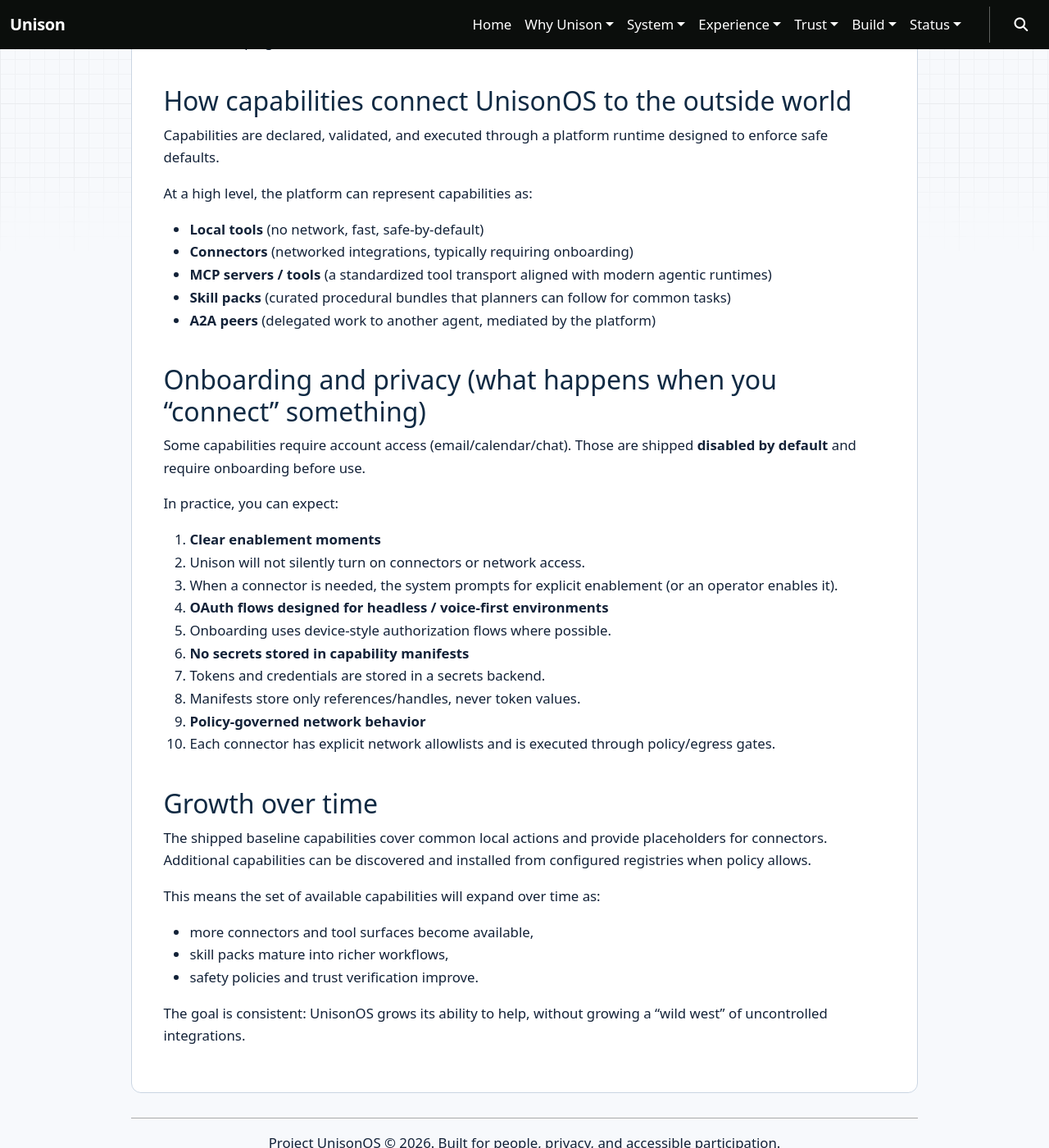
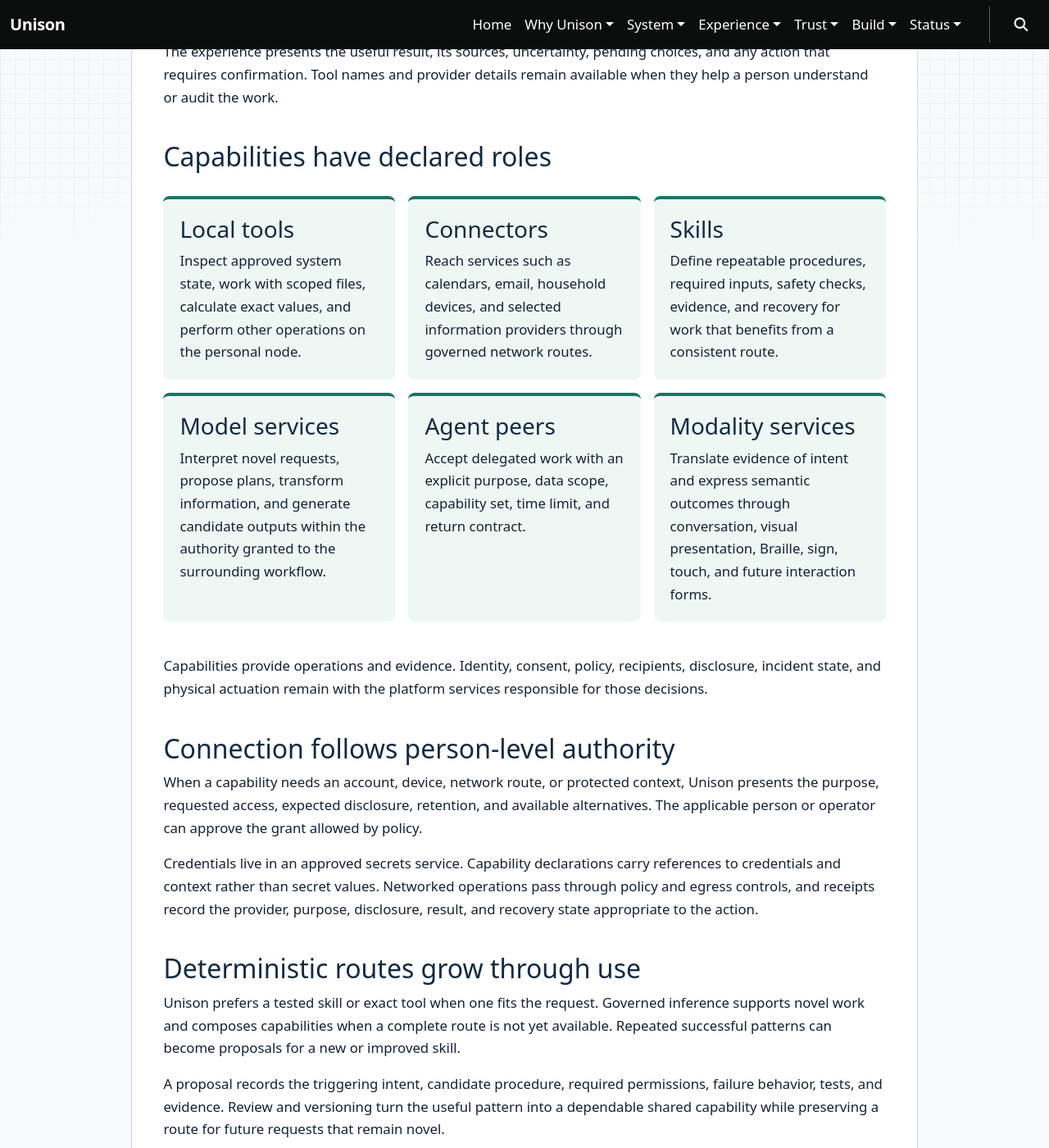
Before and after one commit to project-unisonOS/project-unisonos.github.io, an MkDocs documentation site: the page built from docs/experience/system-capabilities.md, in a window 1280 px wide and 1400 px high, scrolled down 906 px. Shown: the whole window at 82% size. Built offline with MkDocs 1.6.1, drawn with Linux system fonts in a browser that asks for light colours; nearby versions of some CDN libraries; some of the changed text lies outside the part shown.

Commit message:
docs: refresh multimodal capability guidance

```diff
--- a/docs/experience/system-capabilities.md
+++ b/docs/experience/system-capabilities.md
@@ -1,67 +1,76 @@
-# System Capabilities
+# System capabilities
 
-UnisonOS connects to tools, services, and external resources through a growing
-set of **system capabilities**. Capabilities bridge what you ask for (your
-“intent”) and the concrete mechanism that fulfills it, such as local tools,
-connectors, MCP servers, or skill packs.
+<section class="story-hero" aria-labelledby="capabilities-introduction">
+  <p class="story-kicker">Intent becomes useful work</p>
+  <h2 id="capabilities-introduction">Capabilities give orchestration a practical reach</h2>
+  <p class="story-lead">Unison connects a person's intent to local tools, governed services, skills, models, and other agents. Each capability declares what it can do, what information it needs, and which controls apply.</p>
+</section>
 
-## What you experience
+## The experience begins with the outcome
 
-Capabilities are designed to feel like “Unison just knows how to do it,” while still keeping safety, consent, and privacy explicit where it matters.
+A person can ask Unison to prepare a meeting, investigate a household problem,
+organize records, or continue a longer project. The orchestrator resolves that
+intent into a plan and selects capabilities that fit the purpose, available
+context, current environment, and applicable policy.
 
-Examples of experiences powered by capabilities:
+The experience presents the useful result, its sources, uncertainty, pending
+choices, and any action that requires confirmation. Tool names and provider
+details remain available when they help a person understand or audit the work.
 
-- **Instant local answers and actions**
-  - “What device am I on?” → host and OS information
-  - “Summarize system health” → CPU/memory/disk and bounded process inspection
-  - “Read this file and summarize it” → scoped filesystem read
-- **Workflows that compose multiple tools**
-  - “Summarize my recent meetings” → calendar + meeting artifacts + summarization
-  - “Find that email and draft a response” → email search + drafting (draft-only unless explicitly enabled)
-  - “Give me a system diagnostics summary I can share” → safe local inspection + formatted output
-- **Optional connectors to external systems (disabled by default)**
-  - Email and calendar providers
-  - Chat/workspace providers (for example, Slack-style integrations)
+## Capabilities have declared roles
 
-As UnisonOS evolves, new capabilities will be added and existing ones will mature, expanding what Unison can do while keeping the execution model consistent.
+<div class="story-grid boundary-grid">
+  <section><h3>Local tools</h3><p>Inspect approved system state, work with scoped files, calculate exact values, and perform other operations on the personal node.</p></section>
+  <section><h3>Connectors</h3><p>Reach services such as calendars, email, household devices, and selected information providers through governed network routes.</p></section>
+  <section><h3>Skills</h3><p>Define repeatable procedures, required inputs, safety checks, evidence, and recovery for work that benefits from a consistent route.</p></section>
+  <section><h3>Model services</h3><p>Interpret novel requests, propose plans, transform information, and generate candidate outputs within the authority granted to the surrounding workflow.</p></section>
+  <section><h3>Agent peers</h3><p>Accept delegated work with an explicit purpose, data scope, capability set, time limit, and return contract.</p></section>
+  <section><h3>Modality services</h3><p>Translate evidence of intent and express semantic outcomes through conversation, visual presentation, Braille, sign, touch, and future interaction forms.</p></section>
+</div>
 
-## How capabilities connect UnisonOS to the outside world
+Capabilities provide operations and evidence. Identity, consent, policy,
+recipients, disclosure, incident state, and physical actuation remain with the
+platform services responsible for those decisions.
 
-Capabilities are declared, validated, and executed through a platform runtime designed to enforce safe defaults.
+## Connection follows person-level authority
 
-At a high level, the platform can represent capabilities as:
+When a capability needs an account, device, network route, or protected context,
+Unison presents the purpose, requested access, expected disclosure, retention,
+and available alternatives. The applicable person or operator can approve the
+grant allowed by policy.
 
-- **Local tools** (no network, fast, safe-by-default)
-- **Connectors** (networked integrations, typically requiring onboarding)
-- **MCP servers / tools** (a standardized tool transport aligned with modern agentic runtimes)
-- **Skill packs** (curated procedural bundles that planners can follow for common tasks)
-- **A2A peers** (delegated work to another agent, mediated by the platform)
+Credentials live in an approved secrets service. Capability declarations carry
+references to credentials and context rather than secret values. Networked
+operations pass through policy and egress controls, and receipts record the
+provider, purpose, disclosure, result, and recovery state appropriate to the
+action.
 
-## Onboarding and privacy (what happens when you “connect” something)
+## Deterministic routes grow through use
 
-Some capabilities require account access (email/calendar/chat). Those are shipped **disabled by default** and require onboarding before use.
+Unison prefers a tested skill or exact tool when one fits the request. Governed
+inference supports novel work and composes capabilities when a complete route is
+not yet available. Repeated successful patterns can become proposals for a new
+or improved skill.
 
-In practice, you can expect:
+A proposal records the triggering intent, candidate procedure, required
+permissions, failure behavior, tests, and evidence. Review and versioning turn
+the useful pattern into a dependable shared capability while preserving a route
+for future requests that remain novel.
 
-1. **Clear enablement moments**
-   - Unison will not silently turn on connectors or network access.
-   - When a connector is needed, the system prompts for explicit enablement (or an operator enables it).
-2. **OAuth flows designed for headless / voice-first environments**
-   - Onboarding uses device-style authorization flows where possible.
-3. **No secrets stored in capability manifests**
-   - Tokens and credentials are stored in a secrets backend.
-   - Manifests store only references/handles, never token values.
-4. **Policy-governed network behavior**
-   - Each connector has explicit network allowlists and is executed through policy/egress gates.
+## Failure remains part of the outcome
 
-## Growth over time
+A capability reports partial results, timeouts, unavailable providers,
+uncertainty, and side effects in a form the orchestrator can reason about. The
+experience can then offer retry, substitution, cancellation, compensation, or a
+useful partial result while retaining the person's original intent.
 
-The shipped baseline capabilities cover common local actions and provide placeholders for connectors. Additional capabilities can be discovered and installed from configured registries when policy allows.
+<aside class="evidence-band" aria-label="System capability evidence">
+  <p><strong>Implemented:</strong> Capability declarations, local tools, connector foundations, skill execution, model routing, policy checks, and synthetic fixtures have software evidence in their owning repositories.</p>
+  <p><strong>Being proven:</strong> Supported providers, recovery behavior, network privacy, installation flows, and representative household integrations require additional hosted, physical, and participatory evidence.</p>
+  <p><strong>Envisioned:</strong> A broad community capability ecosystem and routine skill evolution from household use remain future program outcomes.</p>
+</aside>
 
-This means the set of available capabilities will expand over time as:
-
-- more connectors and tool surfaces become available,
-- skill packs mature into richer workflows,
-- safety policies and trust verification improve.
-
-The goal is consistent: UnisonOS grows its ability to help, without growing a “wild west” of uncontrolled integrations.
+<nav class="next-path" aria-label="Continue exploring Unison capabilities">
+  <a href="../../assistant-workflows/"><strong>Follow a composed workflow</strong><span>See how capabilities support useful administrative outcomes.</span></a>
+  <a href="../../developers/workflow-design/"><strong>Design a repeatable workflow</strong><span>Define purpose, authority, tests, and recovery for a deterministic route.</span></a>
+</nav>
```
Also changed, not shown: docs/accessibility.md (+2 -2 lines), docs/experience/multimodal.md (+6 -6 lines), docs/experience/shared-understanding.md (+1 -1 lines).
